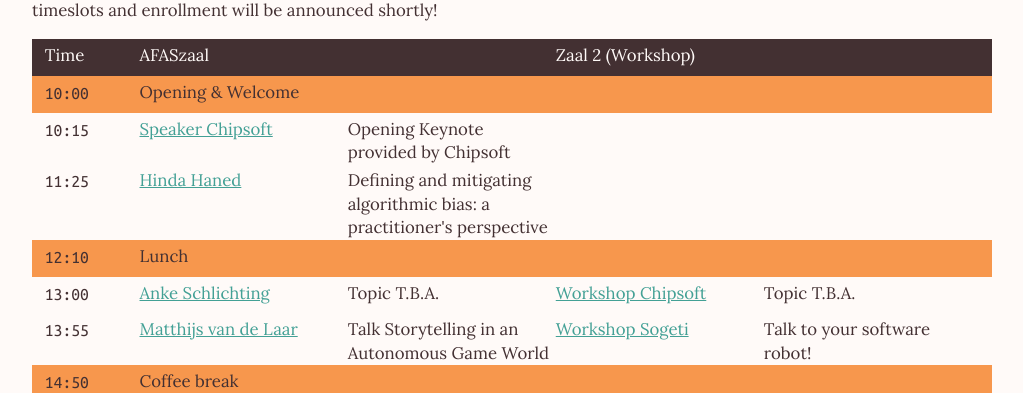
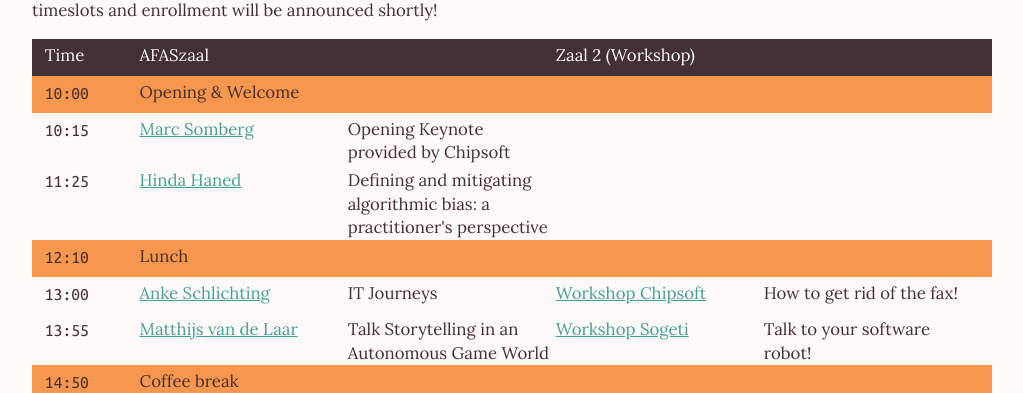
Before and after one commit to StichtingSticky/execut-www, a Django app: template templates/programme/view.html in a window 1280 px wide. Shown: the part 557-950 px from the top of the page, without its empty margins (128-1151 px from the left). Run offline with Django 3.2, Linux system fonts and the light colour scheme; the template is opened without the code that fills it, so the values that code supplies are empty.

Commit message:
Updated programme

```diff
--- a/templates/programme/view.html
+++ b/templates/programme/view.html
@@ -22,7 +22,7 @@
         <div class="time"><code>10:15</code></div>
         <div class="talk">
           <div>
-            <a href="/speakers/11/speaker-chipsoft">Speaker Chipsoft</a>
+            <a href="/speakers/11/marc-somberg">Marc Somberg</a>
           </div>
           <div>Opening Keynote provided by Chipsoft</div>
         </div>
@@ -46,13 +46,13 @@
           <div>
             <a href="/speakers/10/anke-schlichting">Anke Schlichting</a>
           </div>
-          <div>Topic T.B.A.</div>
+          <div>IT Journeys</div>
         </div>
         <div class="workshop">
           <div>
             <a href="/speakers/15/workshop-chipsoft">Workshop Chipsoft</a>
           </div>
-          <div>Topic T.B.A.</div>
+          <div>How to get rid of the fax!</div>
         </div>
       </div>
       <div class="schedule-row">
```
